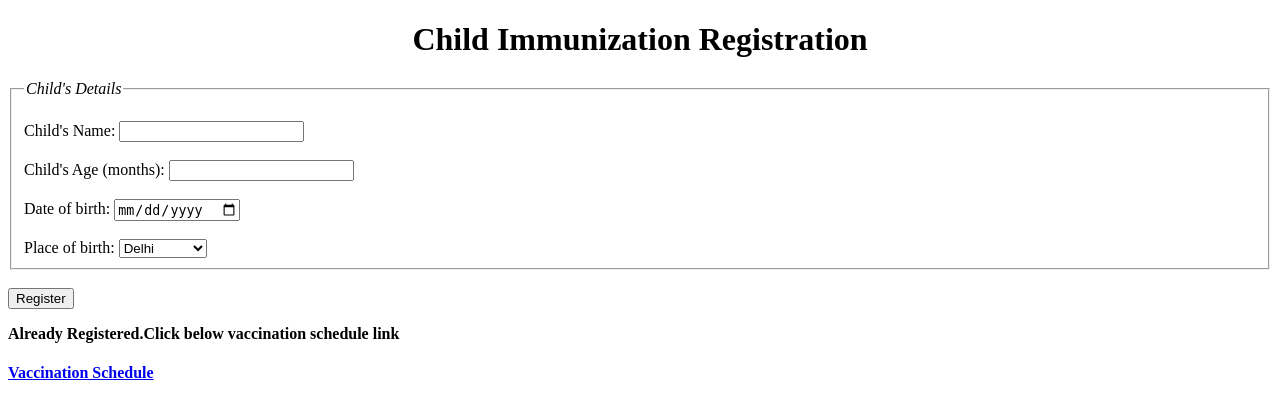
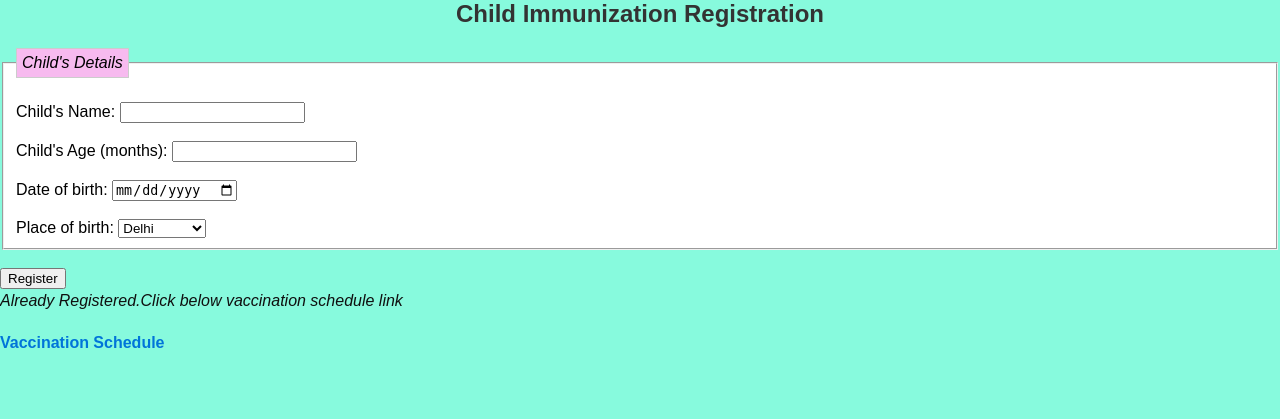
Before and after one commit to Gayatri7Mehta/Immunization-Service, a Flask app: page /register in a window 1280 px wide. Shown: the top 419 px of the page. Run offline with Flask 3, Linux system fonts and the light colour scheme.

Commit message:
registration styling

```diff
--- a/templates/registration.html
+++ b/templates/registration.html
@@ -4,7 +4,8 @@
     <meta charset="UTF-8">
     <meta name="viewport" content="width=device-width, initial-scale=1.0">
     <title>Child Immunization Registration</title>
-    <link rel="style.css" href="style.css">
+    <link rel="stylesheet" type="text/css" href="style.css">
+
 </head>
 <body>
     <h1><center>Child Immunization Registration</center></h1>
@@ -20,7 +21,7 @@
         <label for="dob">Date of birth:</label>
         <input type="date" id="dob" name="dob" required><br><br>
 
-        <label for="birth_place">Place of birth:</label>
+        <label for="place">Place of birth:</label>
         <select name="city" id="city"
             <option value="Mumbai">Mumbai</option>
             <option value="Delhi">Delhi</option>
@@ -36,7 +37,7 @@
         <input type="submit" value="Register">
     </form>
     <section>
-        <p><b>Already Registered.Click below vaccination schedule link</b></p>
+        <p><em>Already Registered.Click below vaccination schedule link</em></p>
         <a href="vaacination_schedule.html"><h4>Vaccination Schedule</h4></a>
     </section>
 </body>
--- a/templates/style.css
+++ b/templates/style.css
@@ -0,0 +1,59 @@
+/* Reset some default browser styles */
+body, h1, h2, p, a {
+    margin: 0;
+    padding: 0;
+}
+
+/* Apply a background color to the entire page */
+body {
+    background-color: #87fadd;
+    font-family: Arial, sans-serif;
+}
+
+/* Style headers (h1 and h2) */
+h1 {
+    color: #333;
+    font-size: 24px;
+    margin-bottom: 20px;
+}
+
+h2 {
+    color: #555;
+    font-size: 18px;
+    margin-bottom: 15px;
+}
+
+/* Style paragraphs (p) */
+p {
+    color:#0f0f0f ;
+    font-size: 16px;
+    line-height: 1.5;
+    margin-bottom: 15px;
+}
+
+/* Style links (a) */
+a {
+    color: #0074D9;
+    text-decoration: none;
+}
+
+a:hover {
+    text-decoration: underline;
+}
+/* Add this CSS rule to style the content under the <legend> element */
+legend {
+    background-color:#f7baef ;
+    padding: 5px;
+    border: 1px solid #ccc;
+}
+fieldset{
+background-color: white
+}
+
+/* Create a container with a white background and padding */
+.container {
+    background-color: #fff;
+    padding: 20px;
+    border-radius: 5px;
+    box-shadow: 0 0 10px rgba(0, 0, 0, 0.1);
+}
```
